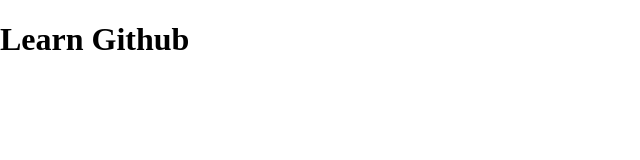
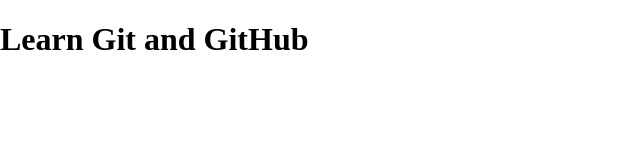
Before and after one commit to Sohan-Singh-Chadana/learning-git, a plain HTML site: page index.html in a window 1280 px wide. Shown: the whole page, without its empty margins (0-640 px from the left). Drawn offline with Linux system fonts and the light colour scheme.

Commit message:
change github to git and github

```diff
--- a/index.html
+++ b/index.html
@@ -9,7 +9,7 @@
 </head>
 
 <body>
-    <h1>Learn Github</h1>
+    <h1>Learn Git and GitHub</h1>
 </body>
 
 </html>
```
